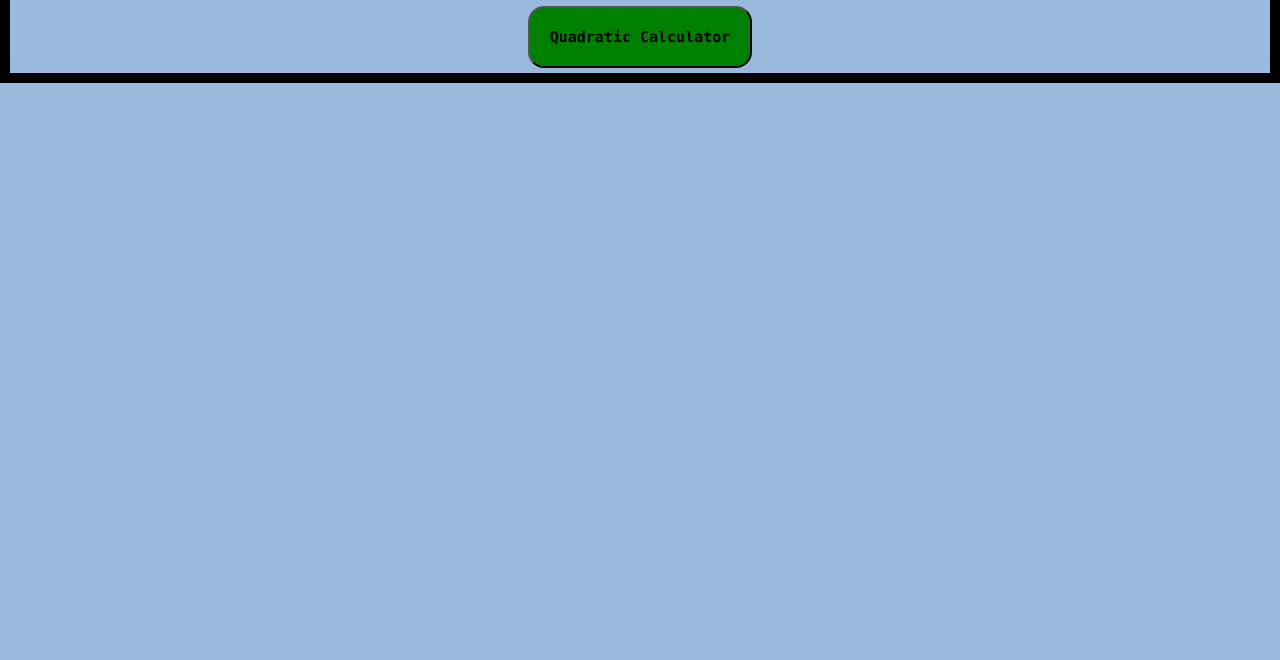
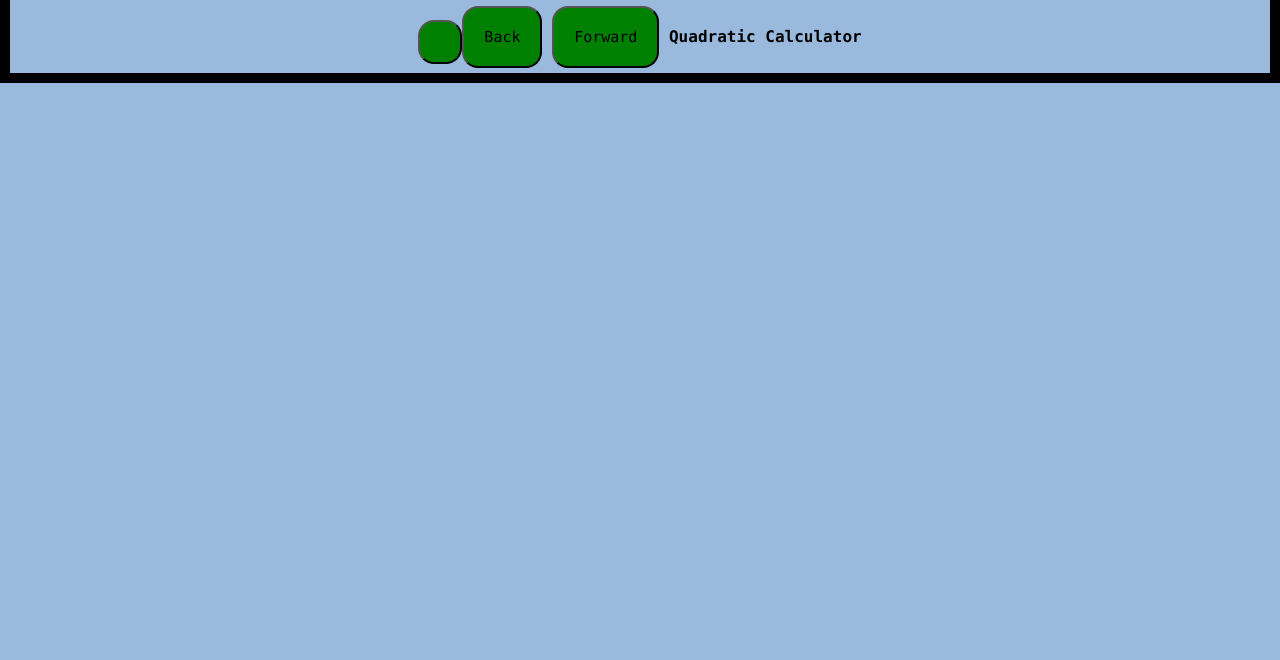
Before and after one commit to BlazingCrumpet/project-page, a plain HTML site: page quad.html in a window 1280 px wide. Shown: the part 140-800 px from the top of the page. Drawn offline with Linux system fonts and the light colour scheme.

Commit message:
Update quad.html

```diff
--- a/quad.html
+++ b/quad.html
@@ -12,8 +12,11 @@
 <script src="quad.js"> </script>
 
 <body>
+
 <h1> Quadratic Calculator</h1>
 <button onclick="runprogram()">
+    <button onclick = "window.history.back()">Back</button>
+<button onclick = "window.history.forward()">Forward</button>
 
     <strong>Quadratic Calculator</strong>
 
```
